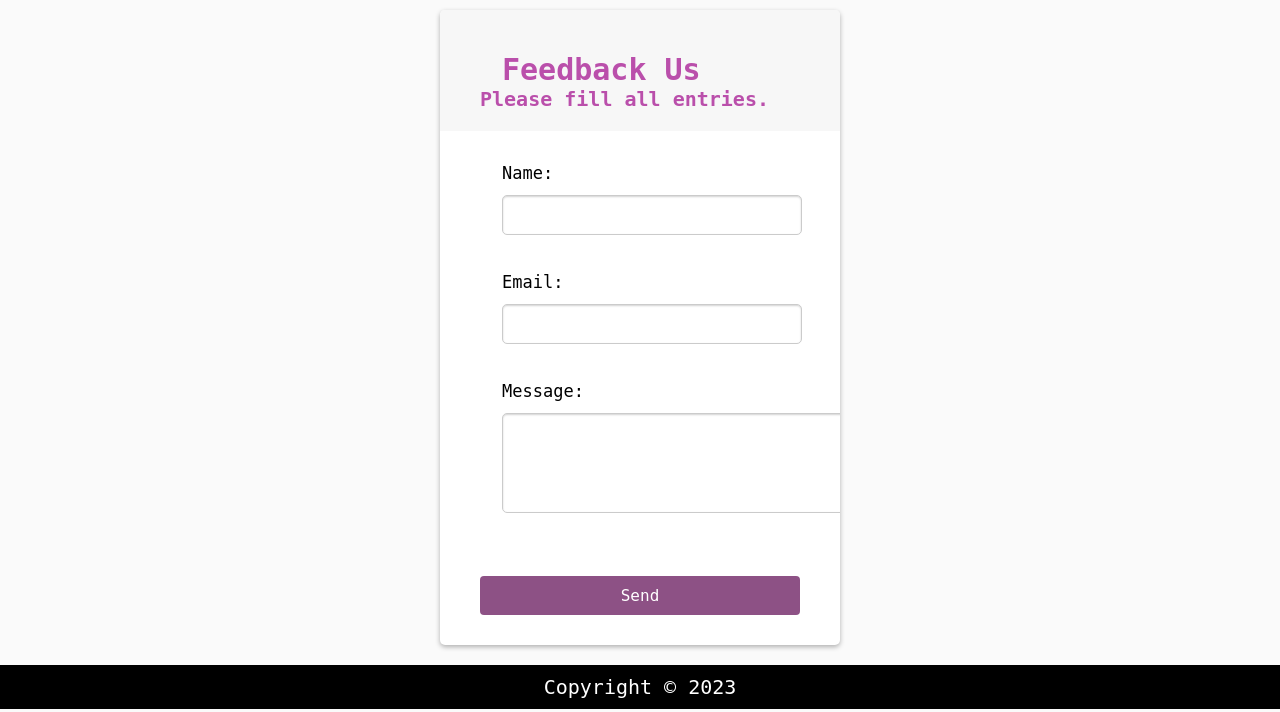
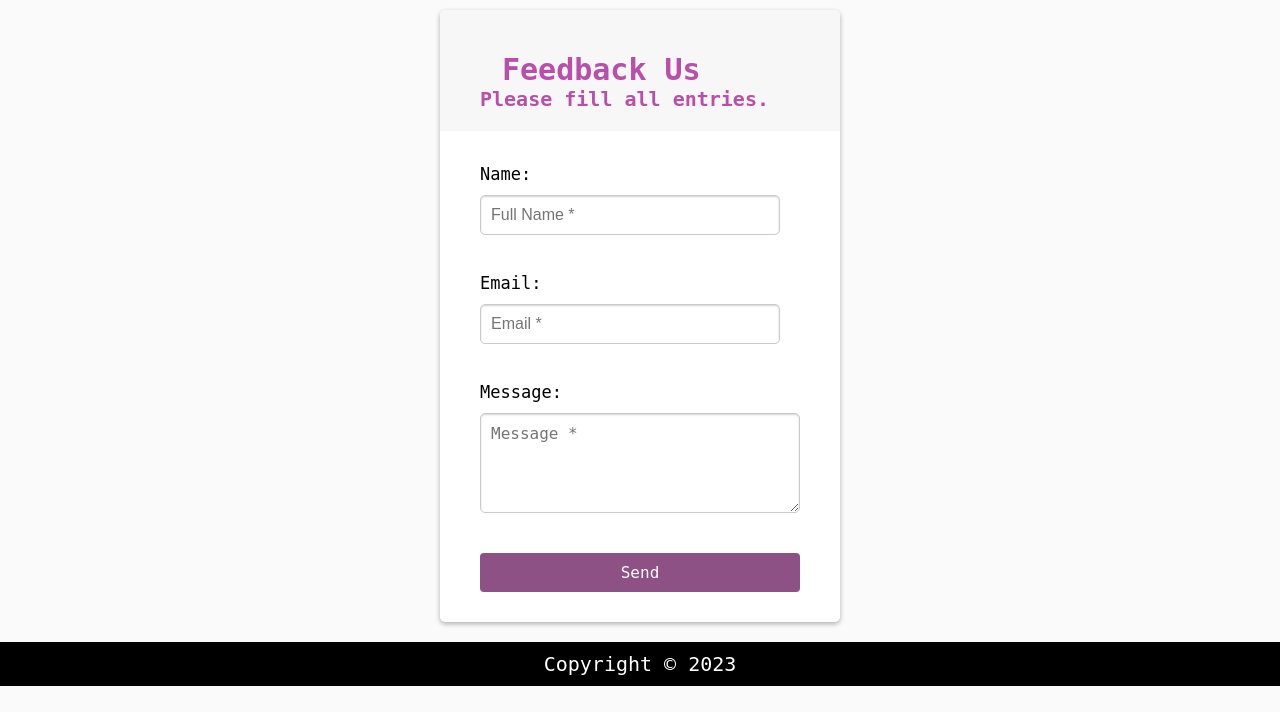
Before and after one commit to realsanjeev/Travel-site-Django-Project, a Django app: page /contact in a window 1280 px wide. Shown: the part 88-800 px from the top of the page. Run offline with Django 4.2, Linux system fonts and the light colour scheme.

Commit message:
contact form updt

```diff
--- a/travel_site/home/forms.py
+++ b/travel_site/home/forms.py
@@ -1,4 +1,6 @@
 from django import forms
+from django.contrib.auth.forms import AuthenticationForm
+
 from home.models import Contact
 
 class ContactForm(forms.ModelForm):
@@ -6,7 +8,11 @@ class ContactForm(forms.ModelForm):
         model = Contact
         fields = ("name", "email", "message")
         widgets = {
-            "name": forms.TextInput(attrs={"class": "form-control"}),
-            "age": forms.EmailInput(attrs={"class": "form-control"}),
-            "message": forms.Textarea(attrs={"class": "form-control"})
+            "name": forms.TextInput(attrs={"class": "form-control", "placeholder": "Full Name *"}),
+            "email": forms.EmailInput(attrs={"class": "form-control", "placeholder": "Email *"}),
+            "message": forms.Textarea(attrs={"class": "form-control", "placeholder": "Message *"})
         }
+
+class CustomAuthenticationForm(AuthenticationForm):
+    username = forms.CharField(widget=forms.TextInput(attrs={'placeholder': 'Username'}))
+    password = forms.CharField(widget=forms.PasswordInput(attrs={'placeholder': 'Password'}))
--- a/travel_site/home/models.py
+++ b/travel_site/home/models.py
@@ -1,13 +1,12 @@
-from datetime import datetime
 from django.db import models
 from django.utils import timezone
 
 # Create your models here.
 class Contact(models.Model):
-    name=models.CharField(max_length=128)
-    email=models.EmailField(unique=False)
-    message=models.TextField(max_length=255)
-    date= models.DateField(default=timezone.now())
+    name = models.CharField(max_length=128)
+    email = models.EmailField(unique=False)
+    message = models.TextField(max_length=255)
+    date = models.DateTimeField(default=timezone.now)
 
     def __str__(self):
         return self.name
--- a/travel_site/home/views.py
+++ b/travel_site/home/views.py
@@ -1,14 +1,12 @@
 from datetime import datetime
 from django.shortcuts import render, redirect
 from django.http import HttpResponse
-from home.models import Contact
 from django.contrib.auth import authenticate, login, logout
 from django.contrib.auth.models import User
+from django.views.decorators.csrf import csrf_protect
 
-from django.contrib.auth.forms import AuthenticationForm
-from home.forms import ContactForm
-
-from django.views.decorators.csrf import csrf_protect
+from home.models import Contact
+from home.forms import ContactForm, CustomAuthenticationForm
 
 def display_in_console(statement):
     print("-" * 100)
@@ -31,8 +29,8 @@ def contact(request):
             return render(request, "contact.html", context)
     else:
         form = ContactForm()
-        context = {"form": form}
-        return render(request, "contact.html", context)
+    context = {"form": form}
+    return render(request, "contact.html", context)
 
 
 def places(request):
@@ -41,7 +39,7 @@ def places(request):
 @csrf_protect
 def login_user(request):
     if request.method == "POST":
-        form = AuthenticationForm(request, data=request.POST)
+        form = CustomAuthenticationForm(request, data=request.POST)
         if form.is_valid():
             username = form.cleaned_data.get('username')
             password = form.cleaned_data.get('password')
@@ -54,7 +52,7 @@ def login_user(request):
                 context = {"message": "Login Failed. Please enter the correct username and password"}
                 return render(request, "login.html", context)
     else:
-        form = AuthenticationForm()
+        form = CustomAuthenticationForm()
 
     context = {"form": form}
     return render(request, "login.html", context)
@@ -67,19 +65,17 @@ def logout_user(request):
 
 def register_user(request):
     if request.method == "POST":
-
         username = request.POST.get('username')
-        print("$"*88)
         email = request.POST.get('email')
-        print("$"*88)
         password = request.POST.get('password')
         confirm_password = request.POST.get('confirmpassword')
-        print("$"*88)
-        display_in_console("sfsfs")
+        display_in_console("$"*88)
 
         if password == confirm_password:
             # Create the user and perform additional registration logic as needed
-            user = User.objects.create_user(username=username, email=email, password=password)
+            user = User.objects.create_user(username=username,
+                                            email=email,
+                                            password=password)
             login(request, user)
             # Redirect to the protected page after successful registration
             # return redirect("home")
--- a/travel_site/static/styles/styles.css
+++ b/travel_site/static/styles/styles.css
@@ -168,6 +168,7 @@ input {
   border: 1px solid #cbcbcb;
   box-shadow: inset 0 1px 2px rgba(0, 0, 0, 0.18);
   font-size: 16px;
+  max-width: -webkit-fill-available;
 }
 textarea {
   width: 354px;
@@ -179,6 +180,7 @@ textarea {
   border: 1px solid #cbcbcb;
   box-shadow: inset 0 1px 2px rgba(0, 0, 0, 0.18);
   font-size: 16px;
+  max-width: -webkit-fill-available;
 }
 input[type="submit"] {
   width: 354px;
--- a/travel_site/templates/contact.html
+++ b/travel_site/templates/contact.html
@@ -8,9 +8,19 @@
       </div>
     <form action="/contact" method="post" class="form">
       {% csrf_token %}
-      {{form.as_p}}
+      {{ form.name.label_tag }}
+      {{ form.name }}
+      {{ form.name.errors }}
+      <br>
+      {{ form.email.label_tag }}
+      {{ form.email }}
+      {{ form.email.errors }}
+      <br>
+      {{ form.message.label_tag }}
+      {{ form.message }}
+      {{ form.message.errors }}
 
-      <h2 style="color: #0000ff;">{{message}}</h2>
+      <h3 style="color: #a200ff;">{{message}}</h3>
       <button type="submit">Send</button>
     </form>
   </div>
--- a/travel_site/travel_site/settings.py
+++ b/travel_site/travel_site/settings.py
@@ -64,7 +64,6 @@ TEMPLATES = [
 
 WSGI_APPLICATION = "travel_site.wsgi.application"
 
-
 # Database
 # https://docs.djangoproject.com/en/4.2/ref/settings/#databases
 
@@ -97,8 +96,6 @@ AUTHENTICATION_BACKENDS = [
     'django.contrib.auth.backends.ModelBackend',
 ]
 
-
-
 # Internationalization
 # https://docs.djangoproject.com/en/4.2/topics/i18n/
 
```
Also changed, not shown: travel_site/db.sqlite3, travel_site/home/migrations/0001_initial.py, travel_site/home/migrations/0002_alter_contact_date.py, travel_site/home/migrations/0003_alter_contact_date.py (deleted), travel_site/home/migrations/0004_alter_contact_date.py (deleted), travel_site/home/migrations/0005_alter_contact_date.py (deleted).
